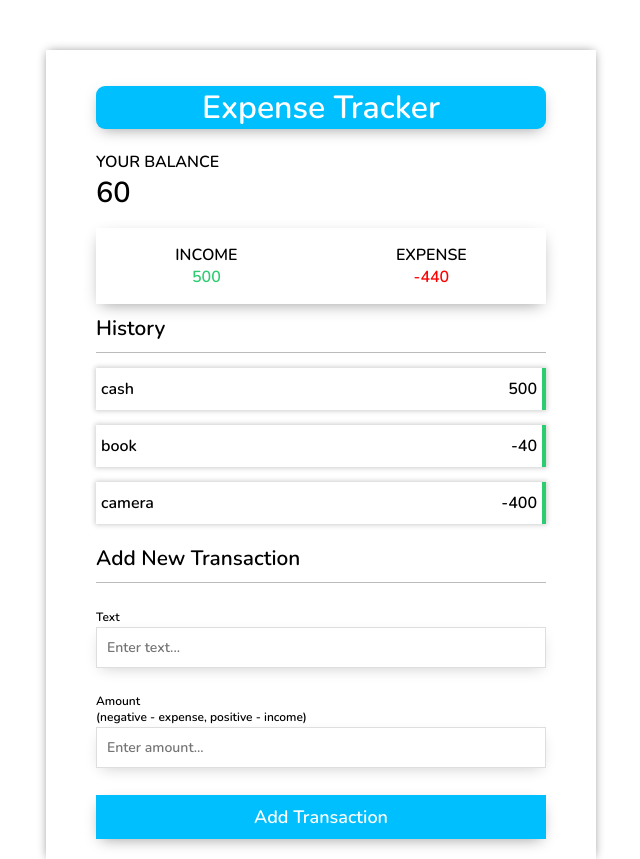
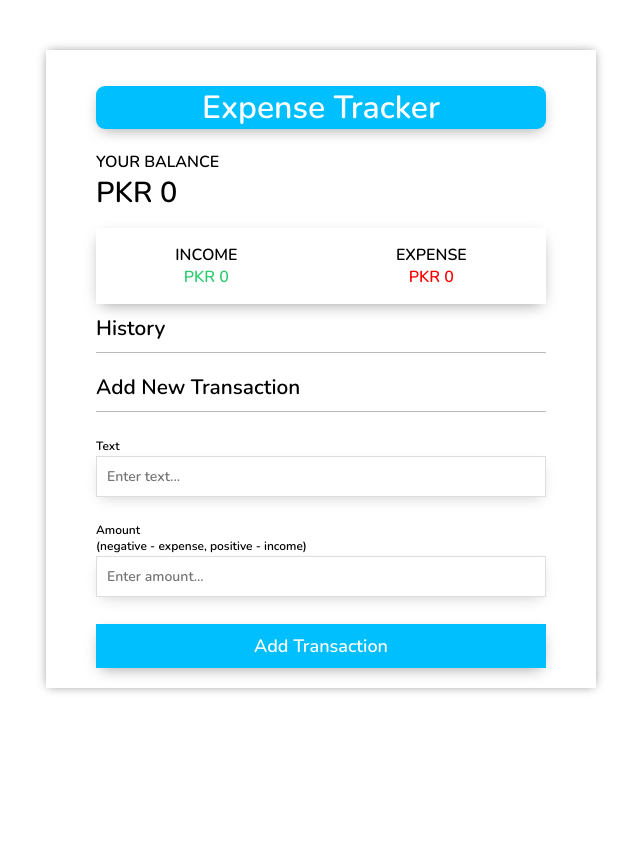
Before and after one commit to Alikhan219/Bootcamp_Expense_Tracker_App, a React (Create React App) app: page / in a window 1280 px wide. Shown: the whole page, without its empty margins (319-959 px from the left). After the commit the page ends 800 px from the top, so only its background shows below. Built offline with nearby package versions, Linux system fonts and the light colour scheme.

Commit message:
adding material ui icons and importing the delete button

```diff
--- a/package.json
+++ b/package.json
@@ -3,6 +3,8 @@
   "version": "0.1.0",
   "private": true,
   "dependencies": {
+    "@material-ui/core": "^4.11.0",
+    "@material-ui/icons": "^4.9.1",
     "@testing-library/jest-dom": "^5.11.4",
     "@testing-library/react": "^11.1.0",
     "@testing-library/user-event": "^12.1.10",
--- a/public/index.html
+++ b/public/index.html
@@ -15,6 +15,7 @@
     <link rel="apple-touch-icon" href="%PUBLIC_URL%/logo192.png" />
 
     <link rel="manifest" href="%PUBLIC_URL%/manifest.json" />
+    <link rel="stylesheet" href="https://cdnjs.cloudflare.com/ajax/libs/font-awesome/5.15.1/css/all.min.css" integrity="sha512-+4zCK9k+qNFUR5X+cKL9EIR+ZOhtIloNl9GIKS57V1MyNsYpYcUrUeQc9vNfzsWfV28IaLL3i96P9sdNyeRssA==" crossorigin="anonymous" />
 
     <title>Expense Tracker</title>
   </head>
--- a/src/App.css
+++ b/src/App.css
@@ -133,7 +133,23 @@ input[type=number], input[type=text]{
   justify-content: space-between;
   box-sizing: border-box;
   box-shadow: 0px 0px 5px 1px rgba(0,0,0,0.2);
-  border-right: 4px solid #2ecc71;
-  padding: 10px 5px;
-  margin: 15px 0;
+  padding: 10px 15px;
+  margin: 10px 0;
+
 }
+
+.cash{
+  display: flex;
+  justify-content: space-evenly;
+  align-items: center;
+
+
+}
+#deleteBtn{
+  transition: all 0.3s ease-in-out;
+  margin-right: 5px;
+}
+#deleteBtn:hover{
+
+  color: red;
+}
--- a/src/Child.js
+++ b/src/Child.js
@@ -1,6 +1,9 @@
 import React, { useContext, useState } from "react";
 import "./App.css";
 import { TransactionContext } from "./TransContext";
+import DeleteIcon from '@material-ui/icons/Delete';
+import IconButton from '@material-ui/core/IconButton';
+
 
 function Child() {
   let { transactions, addTransaction } = useContext(TransactionContext);
@@ -13,13 +16,12 @@ function Child() {
     alert('Please enter correct value')
     return false;
   }
-
     addTransaction({
       amount: Number(newAmount),
       desc: newDesc,
     });
     setDesc('')
-    setAmount('')
+    setAmount(0)
   };
 
   const getIncome = () => {
@@ -43,25 +45,31 @@ function Child() {
       <h1 className="text_center">Expense Tracker</h1>
       <h3>
         Your Balance <br />
-        <span className="big-txt">{getIncome() + getExpense()}</span>
+        <span className="big-txt">PKR {getIncome() + getExpense()}</span>
       </h3>
       <div className="expense_container">
         <h3 className="IandE">
-          Income <br /> <span className="income-h3">{getIncome()}</span>
+          Income <br /> <span className="income-h3">PKR {getIncome()}</span>
         </h3>
         <h3 className="IandE">
           Expense <br />
-          <span className="expense-h3"> {getExpense()}</span>
+          <span className="expense-h3">PKR {getExpense()}</span>
         </h3>
       </div>
       <h3 className="border">History</h3>
       <ul className="hist-div">
         {transactions.map((transOb, indx) => {
           return (
-            <li key={indx}>
-              <span>{transOb.desc}</span>
+              <>
+
+            <li key={indx} >
+
+              <span className="cash"><IconButton id="deleteBtn" aria-label="delete" size="small">
+          <DeleteIcon />
+        </IconButton> {transOb.desc}</span>
               <span>{transOb.amount}</span>
             </li>
+          </>
           );
         })}
       </ul>
--- a/src/TransContext.js
+++ b/src/TransContext.js
@@ -1,10 +1,6 @@
 import React, {createContext, useReducer} from "react"
 import TransactionReducer from "./TransactionReducer"
-const initialTransactions = [
-    { amount: +500, desc: "cash" },
-    { amount: -40, desc: "book" },
-    { amount: -400, desc: "camera" },
-  ];
+const initialTransactions = [ ];
 
 
  export const TransactionContext= createContext(initialTransactions)
```
Also changed, not shown: 2 other files (tests, documents, lock files or other folders).
